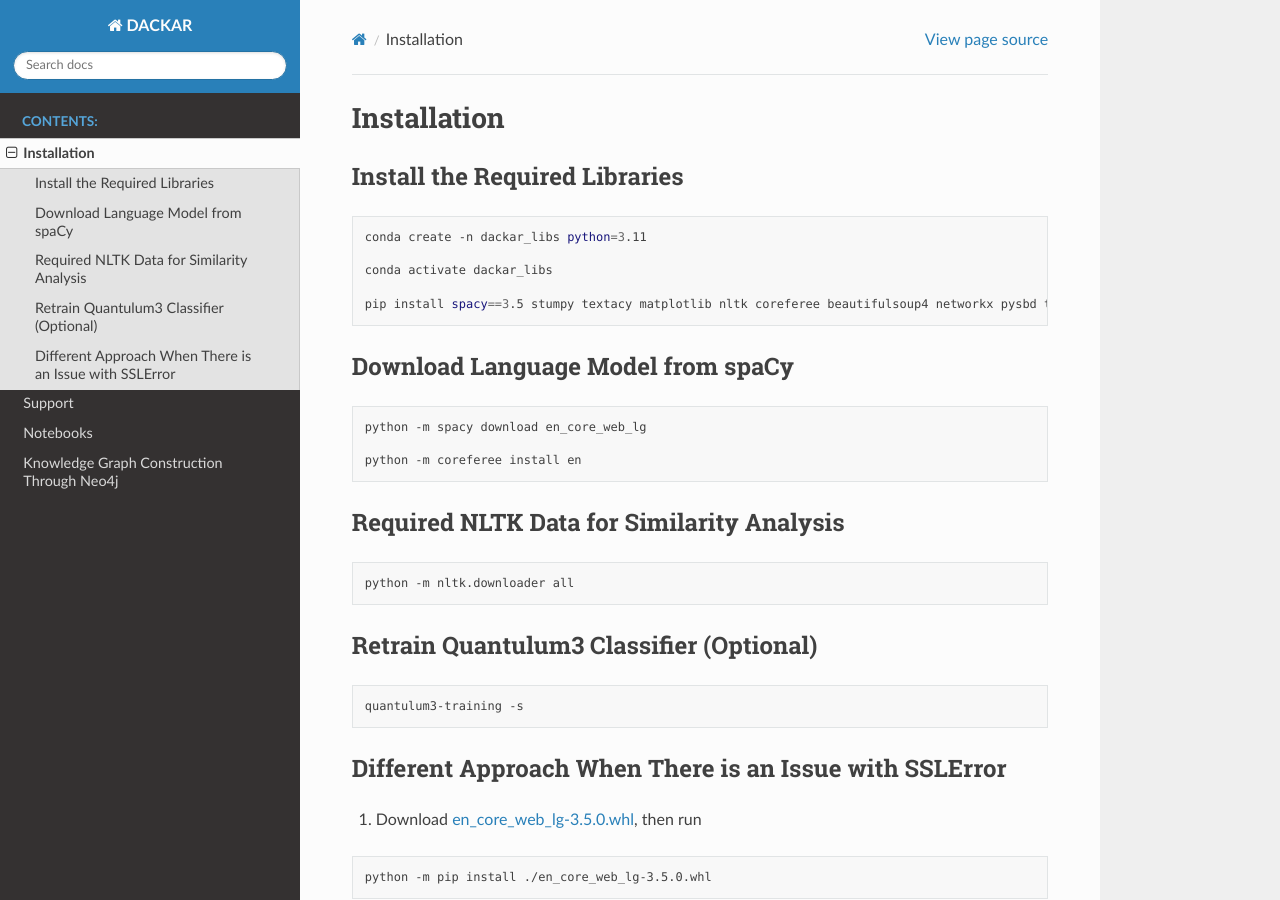
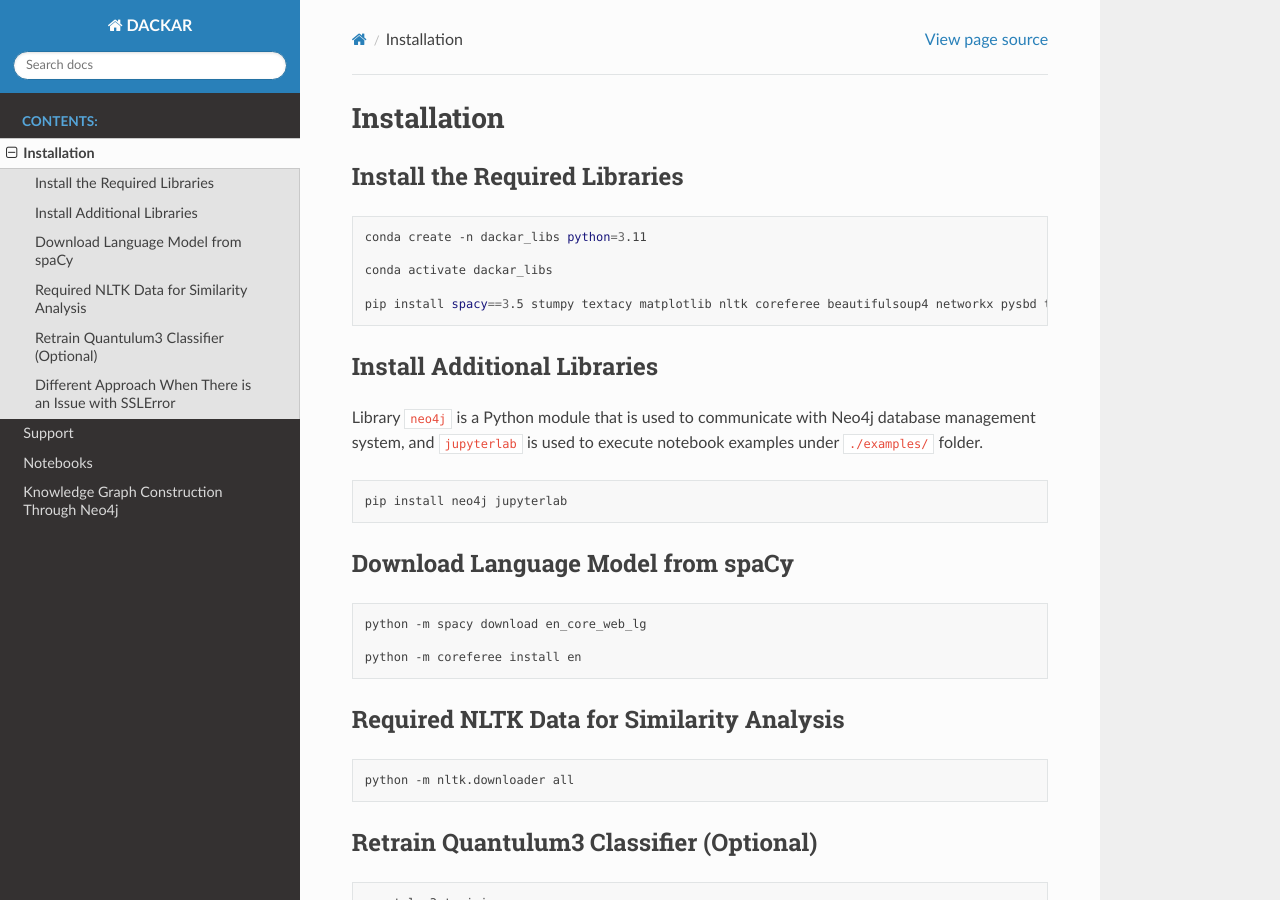
Before and after one commit to idaholab/DACKAR, a Sphinx documentation site: the page built from docs/install_spacy3.5.rst, in a window 1280 px wide and 900 px high. Built offline with Sphinx 7.4.7 and the Read the Docs theme 3.1.0, drawn with Linux system fonts in a browser that asks for light colours; formulas are drawn with MathJax 3; pages that are not in the unit, such as notebooks, are missing from menus.

Commit message:
address reviewer's comments

```diff
--- a/docs/install_spacy3.5.rst
+++ b/docs/install_spacy3.5.rst
@@ -15,6 +15,16 @@ Install the Required Libraries
 
 ..  conda install -c conda-forge pandas
 .. scikit-learn 1.2.2 is required for quantulum3
+
+Install Additional Libraries
+----------------------------
+
+Library ``neo4j`` is a Python module that is used to communicate with Neo4j database management system,
+and ``jupyterlab`` is used to execute notebook examples under ``./examples/`` folder.
+
+.. code-block:: bash
+
+  pip install neo4j jupyterlab
 
 Download Language Model from spaCy
 ----------------------------------
```
Also changed, not shown: README.md (+10 -0 lines), 1 other file.
